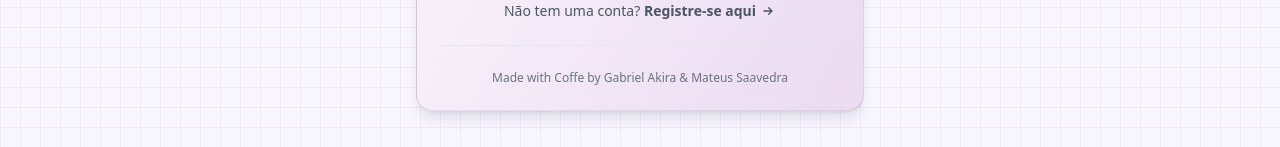
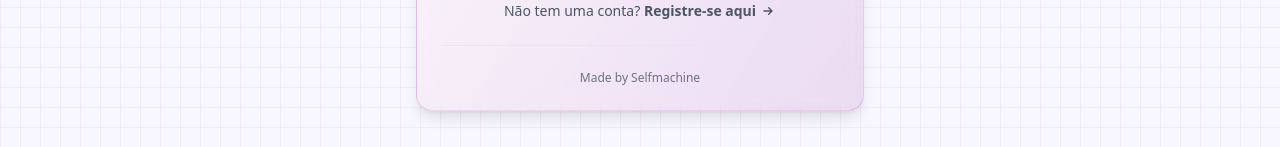
Before and after one commit to Inventory-System-Clients/toylandFront, a React (Vite) app: page /login in a window 1280 px wide. Shown: the part 653-800 px from the top of the page. Built offline with nearby package versions, Linux system fonts and the light colour scheme; no server answers.

Commit message:
tirando nome

```diff
--- a/src/pages/Login.jsx
+++ b/src/pages/Login.jsx
@@ -198,7 +198,7 @@ export function Login() {
         {/* Footer decorativo */}
         <div className="mt-6 pt-6 border-t border-gray-200 text-center">
           <p className="text-xs text-gray-500">
-            Made with Coffe by Gabriel Akira & Mateus Saavedra
+            Made by Selfmachine
           </p>
         </div>
       </div>
```
